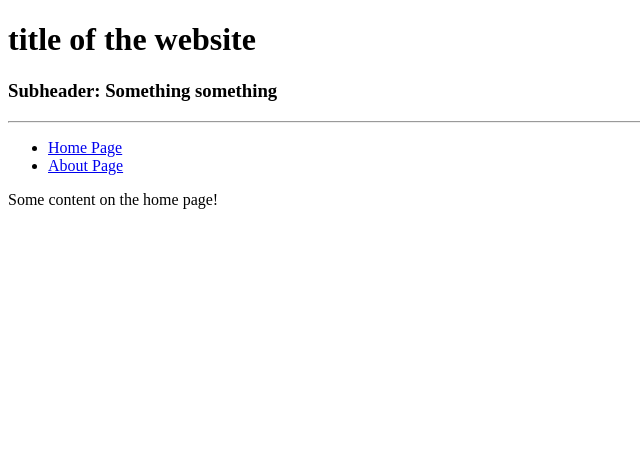
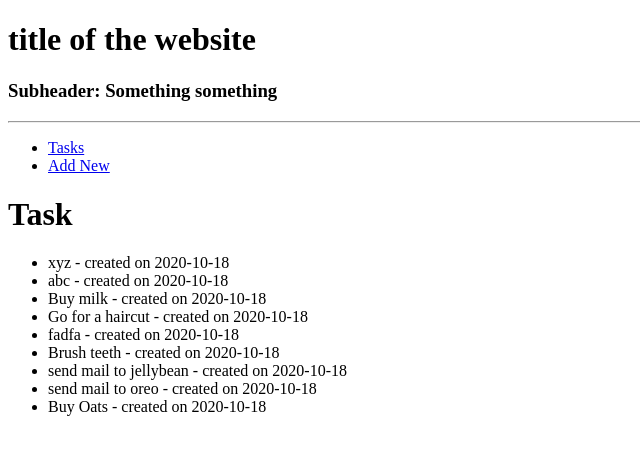
Before and after one commit to ssc134/Tasks-Flask, a Flask app: page / in a window 1280 px wide. Shown: the top 455 px of the page, without its empty margins (0-640 px from the left). Run offline with Flask 2, Linux system fonts and the light colour scheme; data comes from the database, SQL or seed files in the repository; both versions use the stored data as it was after the commit.

Commit message:
before updating html pages

```diff
--- a/app.py
+++ b/app.py
@@ -1,11 +1,21 @@
 from flask import Flask
+from flask_sqlalchemy import SQLAlchemy
 
+# Create flask app
 app = Flask(__name__)
 
 # The below line is required for csrf token.
 # Ideally the secret key should be a system variable,
 # but we can/are using anything here.
 app.config["SECRET_KEY"] = "secret-key"
+app.config["SQLALCHEMY_DATABASE_URI"] = "sqlite:///data.db"
+# Disable midification tracking as it causes significant overheads
+# and it will be disabled by default from future releases
+app.config["SQLALCHEMY_TRACK_MODIFICATIONS"]=False
+
+# Create an instance of the database.
+db = SQLAlchemy(app)
+
 
 from routes import *
 
--- a/routes.py
+++ b/routes.py
@@ -1,23 +1,29 @@
-from flask import render_template
-from app import app
+from flask import render_template, redirect, url_for
+from app import app, db
 import forms
+from models import Task
+import datetime
 
 
 @app.route("/")
 @app.route("/index")
 def index():
-    return render_template("index.html")
+    tasks = Task.query.all()
+    # tasks = Task.query.order_by(Task.title.desc())
+    return render_template("index.html", tasks=tasks)
 
 
-@app.route("/about", methods=["GET", "POST"])
-def about():
-
+@app.route("/add", methods=["GET", "POST"])
+def add():
     # Instantiate an object of class AddTaskForm from module forms
     form = forms.AddTaskForm()
 
     if form.validate_on_submit():
         print("Form submitted : ", form.title.data)
-        return render_template("about.html", form=form, title=form.title.data)
+        t = Task(title=form.title.data, date=datetime.datetime.utcnow())
+        db.session.add(t)
+        db.session.commit()
+        return redirect(url_for("index"))
     # Pass the variable form with it's name as form (context) to the render template
     # so that we can use the variable form in the 'about.html' file.
-    return render_template("about.html", form=form)
+    return render_template("add.html", form=form)
--- a/templates/base.html
+++ b/templates/base.html
@@ -11,10 +11,10 @@
     <hr>
     <ul>
         <li>
-            <a href="#">Home Page</a>
+            <a href="{{ url_for('index') }}">Tasks</a>
         </li>
         <li>
-            <a href="#">About Page</a>
+            <a href="{{ url_for('add') }}">Add New</a>
         </li>
     </ul>
 </body>
--- a/templates/index.html
+++ b/templates/index.html
@@ -1,5 +1,10 @@
 {% extends "base.html" %}
 
 {% block main %}
-<p>Some content on the home page!</p>
+<h1>Task</h1>
+<ul>
+    {% for task in tasks %}
+        <li>{{task.title}} - created on {{task.date}}</li>
+    {%endfor%}
+</ul>
 {% endblock %}
```
Also changed, not shown: create_db.py (added, +36 -0 lines), models.py (added, +14 -0 lines), templates/add.html (added, +16 -0 lines), data.db (added).
